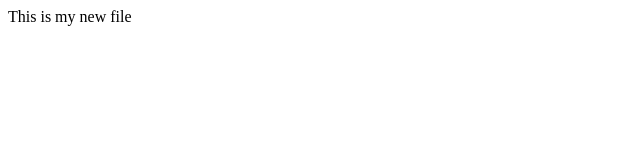
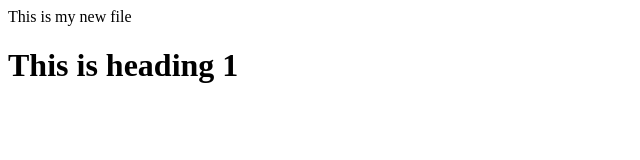
Before and after one commit to hocb/hocb.github.io, a plain HTML site: page index.html in a window 1280 px wide. Shown: the whole page, without its empty margins (0-640 px from the left). Drawn offline with Linux system fonts and the light colour scheme.

Commit message:
Update index.html

```diff
--- a/index.html
+++ b/index.html
@@ -1 +1,2 @@
 This is my new file
+<h1>This is heading 1</h1>
```
